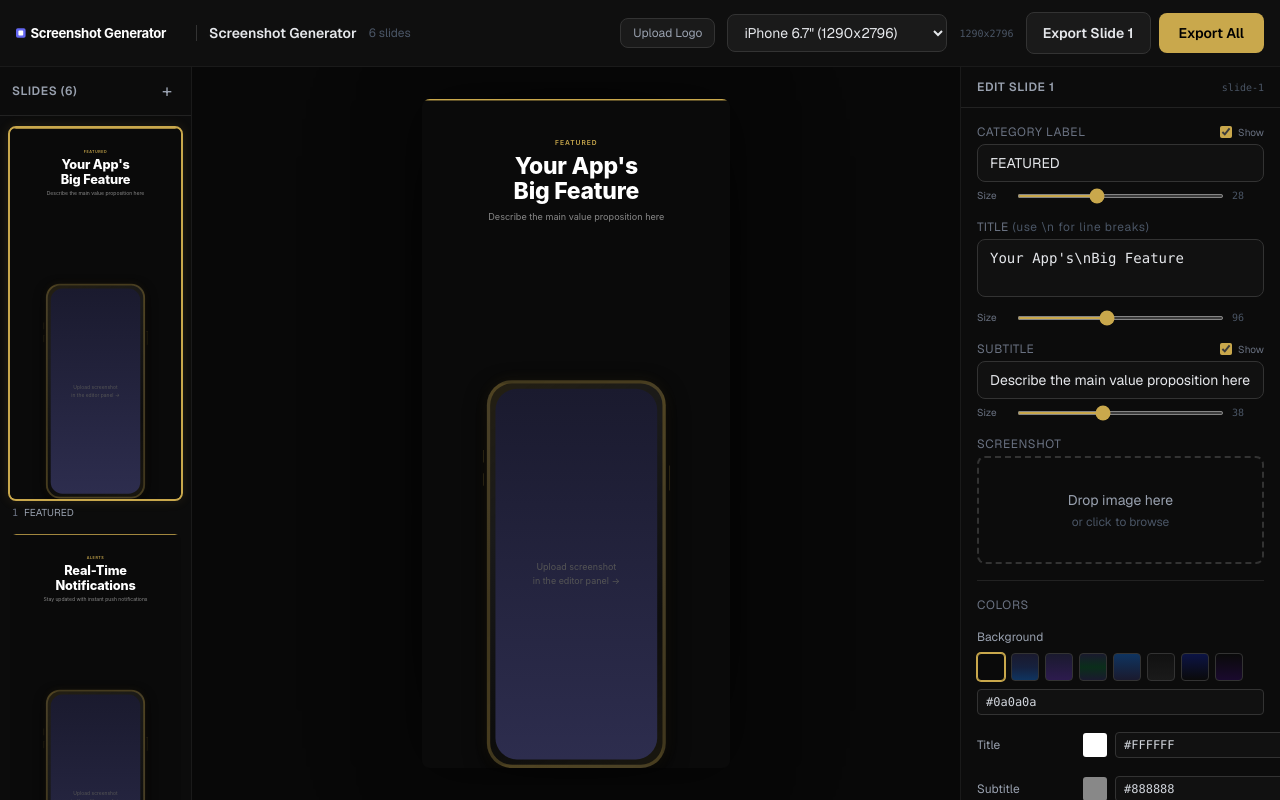
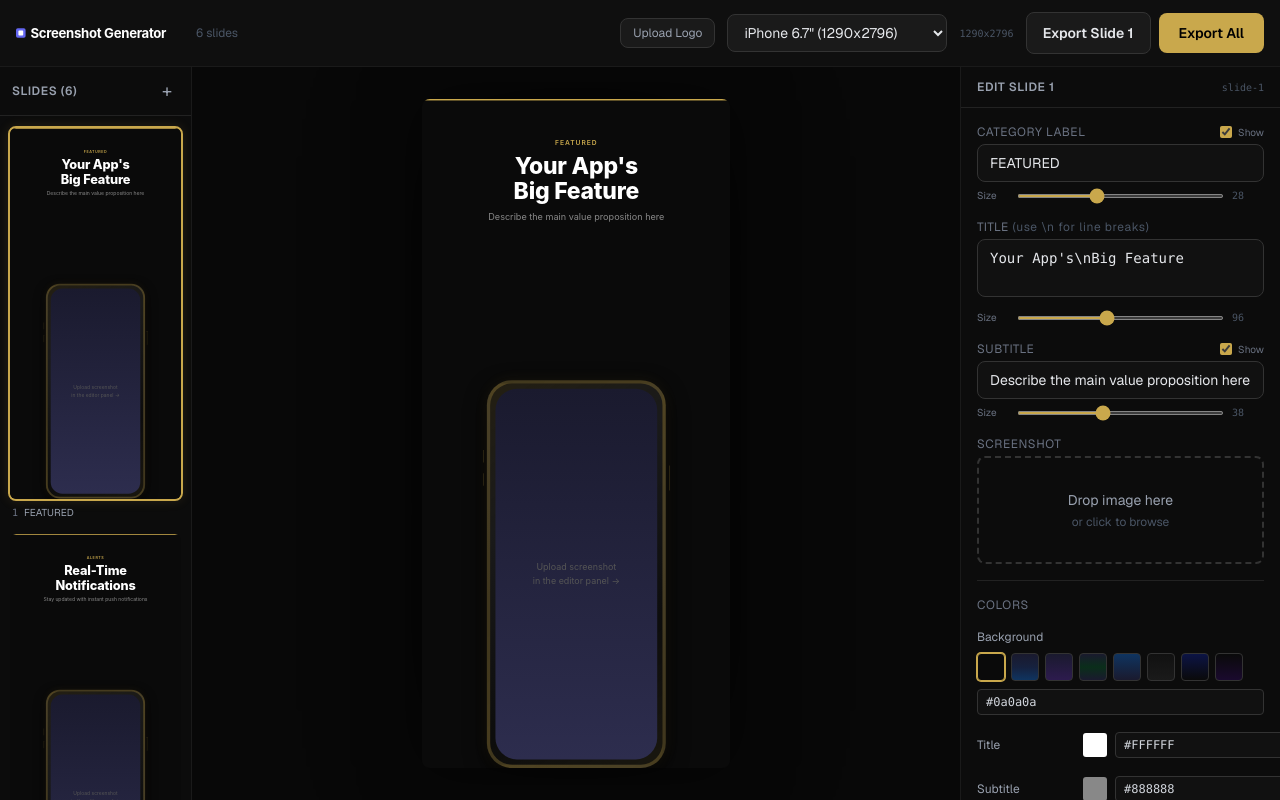
Before and after one commit to jonpecson/ios-screenshot-generator, a Next.js app: page / in a window 1280 px wide. Built offline with nearby package versions, Linux system fonts and the light colour scheme.

Commit message:
ui: remove duplicate Screenshot Generator text from header

```diff
--- a/app/page.tsx
+++ b/app/page.tsx
@@ -102,10 +102,6 @@ export default function Home() {
               (e.target as HTMLImageElement).style.display = "none";
             }}
           />
-          <div className="h-4 w-px bg-[#333]" />
-          <h1 className="text-sm font-semibold text-gray-200">
-            Screenshot Generator
-          </h1>
           <span className="text-xs text-gray-600">
             {slides.length} slides
           </span>
```
